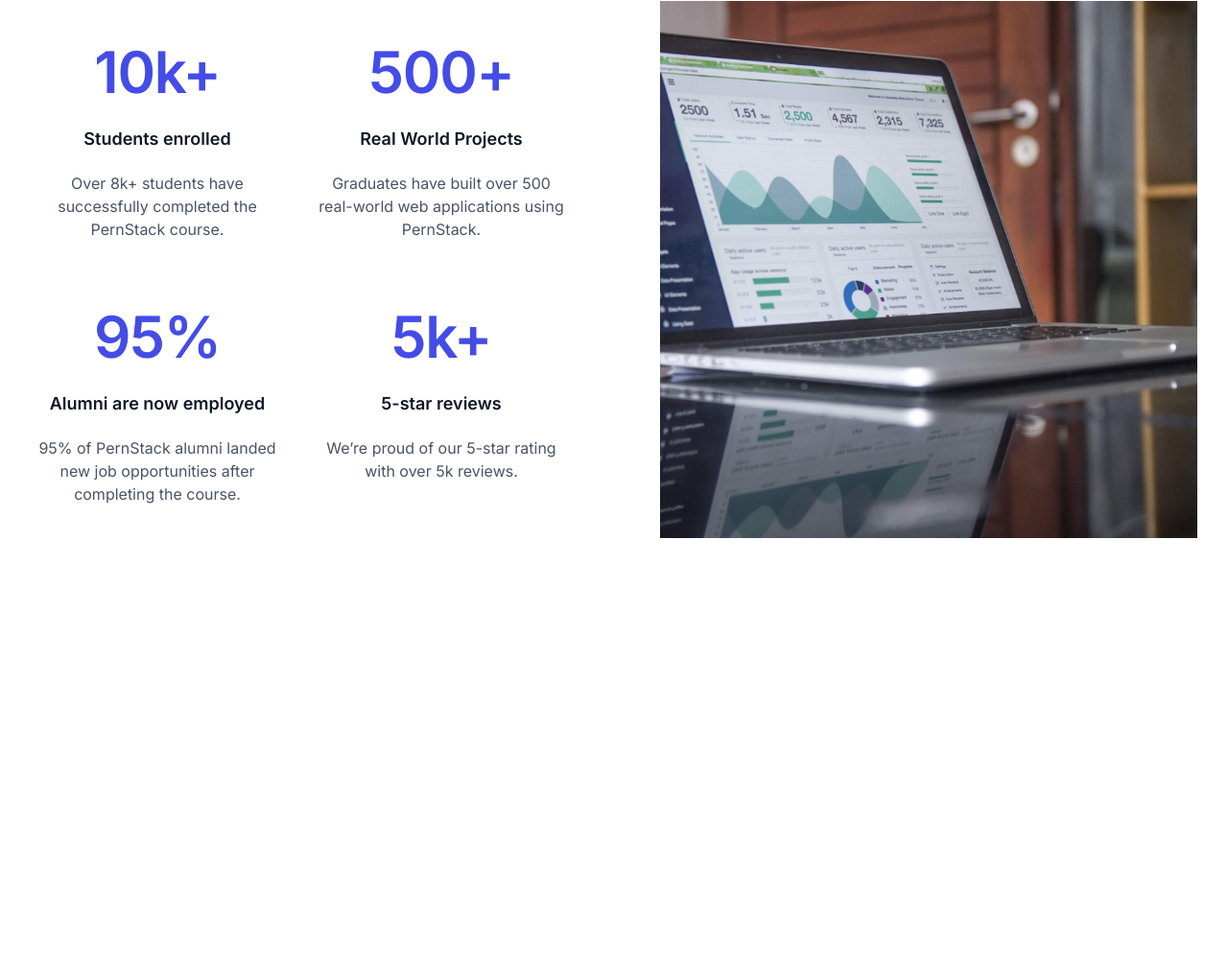
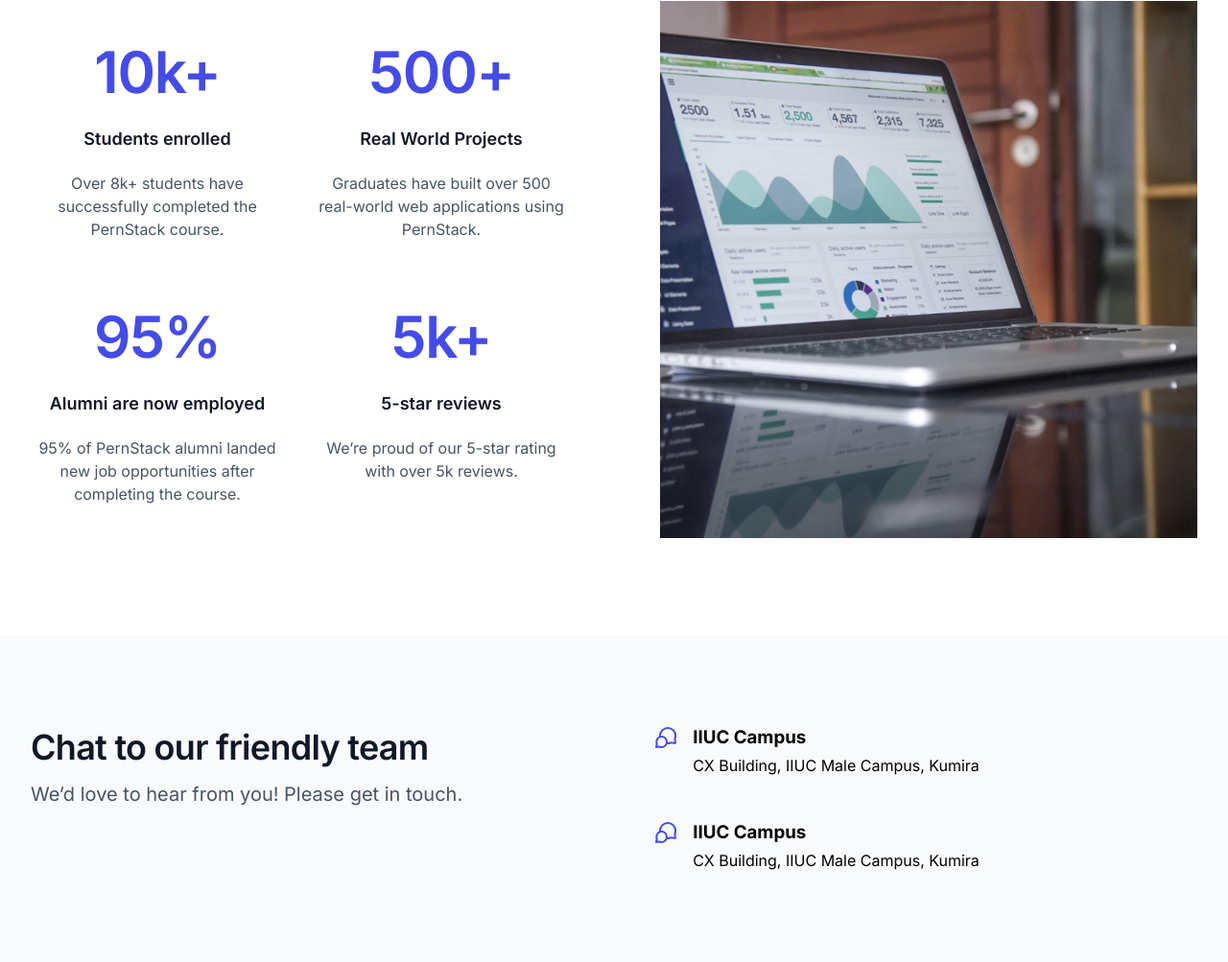
Before and after one commit to FM-Akib/IMP-Landing-Page, a plain HTML site: page index.html in a window 1280 px wide. Shown: the part 2807-3810 px from the top of the page at 96% size. Before the commit the page ends 3468 px from the top, so only its background shows below. Drawn offline with Linux system fonts and the light colour scheme.

Commit message:
chat added

```diff
--- a/index.html
+++ b/index.html
@@ -179,5 +179,35 @@ In this comprehensive course, you'll dive deep into the powerful combination of
         </div>
     </section>
 
+
+
+
+    <section class="chat-section">
+        <div class="chat-container">
+            <div class="chat-content-left">
+                <h2>Chat to our friendly team</h2>
+                <p>We’d love to hear from you! Please get in touch.</p>
+            </div>
+
+            <div class="chat-content-right">
+                <div class="chats">
+                    <img src="./assets/chats.svg" alt="">
+                    <div class="chats-head">
+                        <h3>IIUC Campus</h3>
+                        <p>CX Building, IIUC Male Campus, Kumira</p>
+                    </div>
+                </div>
+                <div class="chats">
+                    <img src="./assets/chats.svg" alt="">
+                    <div class="chats-head">
+                        <h3>IIUC Campus</h3>
+                        <p>CX Building, IIUC Male Campus, Kumira</p>
+                    </div>
+                </div>
+            </div>
+
+        </div>
+
+    </section>
 </body>
 </html>
--- a/styles.css
+++ b/styles.css
@@ -457,6 +457,78 @@ text-align: center;
 
 
 
+.chat-section{
+    display: flex;
+    width: 100%;
+    padding: 96px 0px;
+    flex-direction: column;
+    align-items: center;
+    gap: 64px;
+    background-color: #f9fafb;
+}
+.chat-container{
+    display: flex;
+    width: 100%;
+    padding: 0px 32px;
+    align-items: flex-start;
+    /* justify-items: space-between; */
+    gap: 200px;
+
+}
+.chat-content-left{
+    display: flex;
+    flex-direction: column;
+    align-items: flex-start;
+    gap: 12px;
+    align-self: stretch;
+}
+.chat-content-left h2{
+    color: var(--Gray-900, #101828);
+
+    /* Display md/Semibold */
+    font-family: Inter;
+    font-size: 36px;
+    font-style: normal;
+    font-weight: 600;
+    line-height: 44px; /* 122.222% */
+    letter-spacing: -0.72px;
+}
+.chat-content-left p{
+    color: var(--Gray-600, #475467);
+
+    /* Text xl/Regular */
+    font-family: Inter;
+    font-size: 20px;
+    font-style: normal;
+    font-weight: 400;
+    line-height: 30px; /* 150% */
+}
+
+
+.chat-content-right{
+    display: flex;
+    flex-direction: column;
+    align-items: flex-start;
+    gap: 48px;
+    flex: 1 0 0;
+}
+.chats{
+    display: flex;
+    align-items: flex-start;
+    gap: 16px;
+    align-self: stretch;
+}
+.chats-head {
+    display: flex;
+    flex-direction: column;
+    align-items: flex-start;
+    gap: 8px;
+    flex: 1 0 0;
+}
+
+
+
+
 
 
 
```
Also changed, not shown: assets/chats.svg (added).
